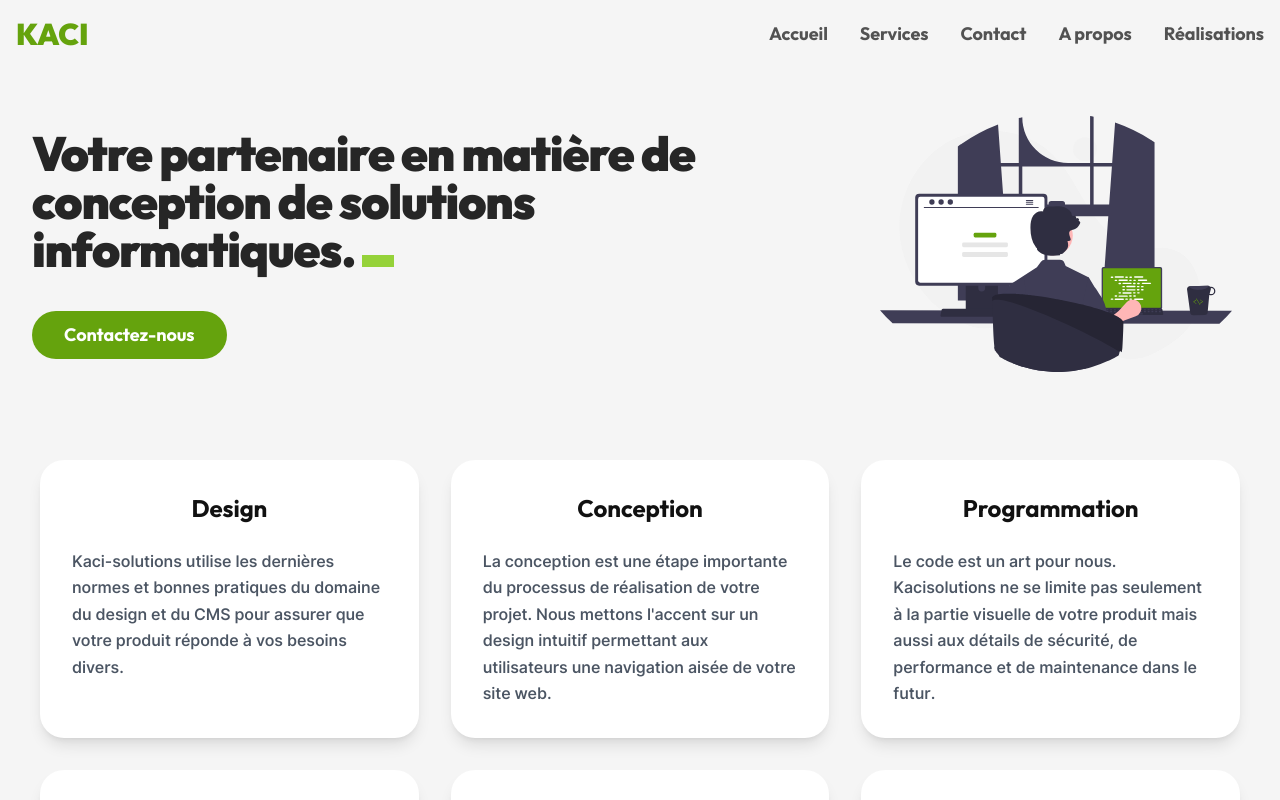
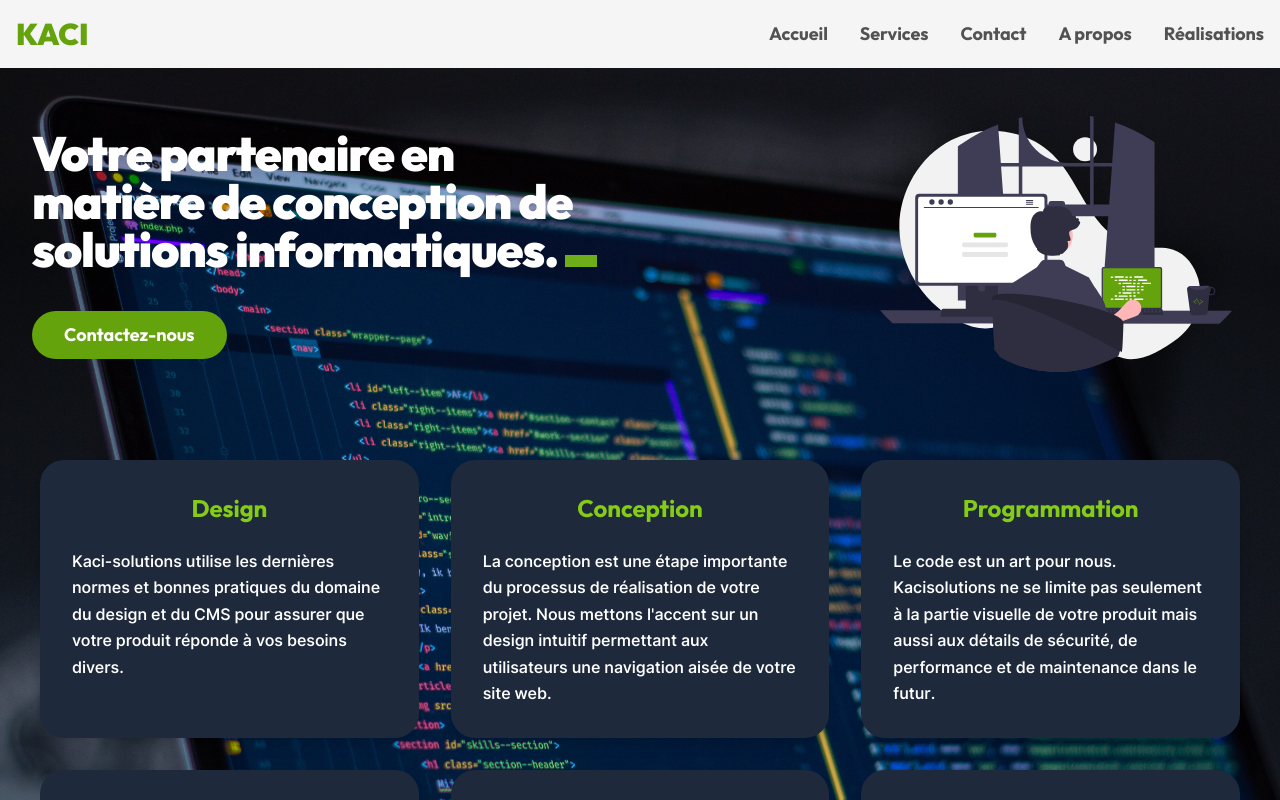
Before and after one commit to pkabore/kacisolutions, a Vue app: page / in a window 1280 px wide. Shown: the top 800 px of the page. Built offline with nearby package versions, Linux system fonts and the light colour scheme.

Commit message:
refactoring card

```diff
--- a/public/index.html
+++ b/public/index.html
@@ -1,5 +1,5 @@
 <!DOCTYPE html>
-<html lang="fr-FR" class="smooth-scroll xl:container mx-auto bg-white">
+<html lang="fr-FR" class="smooth-scroll mx-auto bg-white">
 
 <head>
   <meta charset="utf-8">
--- a/src/components/Card.vue
+++ b/src/components/Card.vue
@@ -5,14 +5,14 @@
 
 <template>
     <div
-        class="duration-50 group mx-auto min-h-[50%] w-full max-w-md rounded-3xl bg-white p-8 shadow-lg ring-primary-500 ring-offset-4 transition ease-in-out hover:bg-slate-800"
+        class="duration-50 group mx-auto min-h-[50%] w-full max-w-md rounded-3xl bg-white bg-slate-800 p-8 shadow-lg ring-primary-500 ring-offset-4 transition ease-in-out"
     >
         <h3
-            class="mb-6 text-center font-display text-2xl font-bold group-hover:text-primary-500"
+            class="mb-6 text-center font-display text-2xl font-bold text-primary-500"
         >
             {{ item.title }}
         </h3>
-        <p class="font-[550] text-gray-600 group-hover:text-white">
+        <p class="font-[550] text-gray-600 text-white">
             {{ item.desc }}
         </p>
     </div>
--- a/src/components/HeroSectionMessage.vue
+++ b/src/components/HeroSectionMessage.vue
@@ -29,7 +29,7 @@
     <transition>
         <div class="">
             <h1
-                class="min-h-[150px] font-display text-4xl font-black tracking-tight text-neutral-800 md:text-5xl"
+                class="min-h-[150px] max-w-xl font-display text-4xl font-black tracking-tight text-white md:text-5xl"
             >
                 {{ phrase }} <Carret />
             </h1>
--- a/src/views/HomeView.vue
+++ b/src/views/HomeView.vue
@@ -45,7 +45,9 @@
 </script>
 
 <template>
-    <article>
+    <article
+        class="sticky inset-0 bg-[url('/media/bg.jpg')] bg-cover bg-center"
+    >
         <transition
             appear
             enter-from-class="opacity-0 translate-y-10"
```
Also changed, not shown: public/css/app.min.css.
